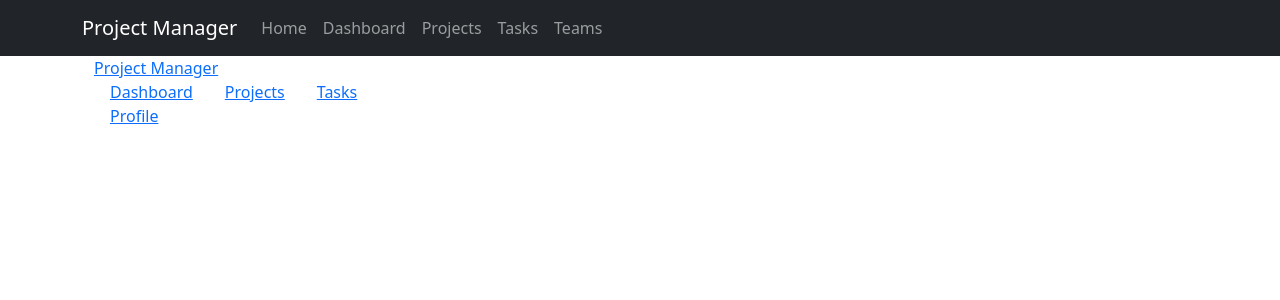
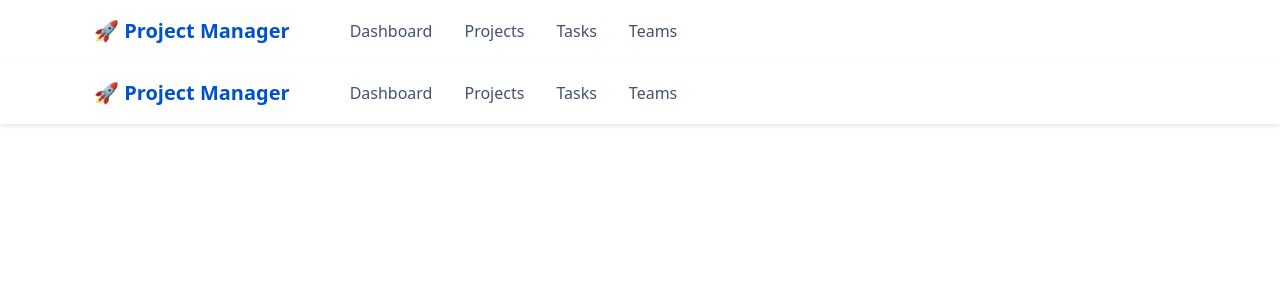
Before and after one commit to dxxlee/Project-Management-App, a React (Create React App) app in the folder frontend/: page /navigation in a window 1280 px wide. Shown: the top 300 px of the page. Built offline with nearby package versions, Linux system fonts and the light colour scheme; sample sign-in values are in the browser's storage.

Commit message:
changed navbar ui

```diff
--- a/frontend/package.json
+++ b/frontend/package.json
@@ -24,6 +24,7 @@
     "react-scripts": "^5.0.1",
     "react-toastify": "^11.0.3",
     "semver": "^7.7.1",
+    "styled-components": "^6.1.15",
     "svgo": "^3.3.2",
     "web-vitals": "^2.1.4"
   },
--- a/frontend/src/App.js
+++ b/frontend/src/App.js
@@ -12,7 +12,6 @@ import Register from './components/Auth/Register';
 import PrivateRoute from './components/PrivateRoute';
 import Navbar from './components/Navbar';
 import { AuthContext } from './context/AuthContext';
-import Navigation from './components/Navigation';
 
 const App = () => {
   const { user, isLoading } = React.useContext(AuthContext);
@@ -112,7 +111,7 @@ const App = () => {
                   element={
                     user ? (
                       <PrivateRoute>
-                        <Navigation />
+                        <Navbar />
                       </PrivateRoute>
                     ) : (
                       <Navigate to="/login" />
--- a/frontend/src/components/Navbar.js
+++ b/frontend/src/components/Navbar.js
@@ -1,45 +1,108 @@
 import React from 'react';
-import { Link } from 'react-router-dom';
+import { Link, useLocation } from 'react-router-dom';
 import {
   Navbar as BootstrapNavbar,
   Nav,
   Container,
 } from 'react-bootstrap';
+import styled from 'styled-components';
+
+// Styled Navbar component with custom styles
+const StyledNavbar = styled(BootstrapNavbar)`
+  box-shadow: 0 2px 4px rgba(0,0,0,0.1);
+  background-color: #fff !important;
+  padding: 8px 0;
+
+  .navbar-brand {
+    font-weight: 600;
+    color: #0052cc !important;
+    font-size: 1.25rem;
+    margin-right: 2rem;
+    padding: 8px 12px;
+
+    &:hover {
+      background-color: #f4f5f7;
+      border-radius: 3px;
+    }
+  }
+
+  .nav-link {
+    color: #42526e !important;
+    font-weight: 500;
+    padding: 8px 12px !important;
+    margin: 0 4px;
+    border-radius: 3px;
+    transition: all 0.2s;
+
+    &:hover {
+      color: #0052cc !important;
+      background-color: #f4f5f7;
+    }
+
+    &.active {
+      color: #0052cc !important;
+      background-color: #f4f5f7;
+    }
+  }
+
+  .navbar-toggler {
+    border-color: transparent;
+
+    &:focus {
+      box-shadow: none;
+    }
+  }
+`;
 
 const Navbar = () => {
+  const location = useLocation();
+
   return (
-    <BootstrapNavbar bg="dark" variant="dark" expand="lg">
-      <Container>
-        {/* Логотип или название приложения */}
+    <StyledNavbar expand="lg">
+      <Container fluid="lg">
+        {/* Navbar Brand */}
         <BootstrapNavbar.Brand as={Link} to="/">
-          Project Manager
+          <span role="img" aria-label="rocket">🚀</span> Project Manager
         </BootstrapNavbar.Brand>
 
-        {/* Кнопка для мобильного меню */}
+        {/* Navbar Toggle Button */}
         <BootstrapNavbar.Toggle aria-controls="basic-navbar-nav" />
 
-        {/* Основное содержимое навбара */}
+        {/* Navbar Links */}
         <BootstrapNavbar.Collapse id="basic-navbar-nav">
-          <Nav className="me-auto">
-            <Nav.Link as={Link} to="/">
-              Home
-            </Nav.Link>
-            <Nav.Link as={Link} to="/dashboard">
+          <Nav className="mr-auto">
+            <Nav.Link
+              as={Link}
+              to="/dashboard"
+              className={location.pathname === '/dashboard' ? 'active' : ''}
+            >
               Dashboard
             </Nav.Link>
-            <Nav.Link as={Link} to="/projects">
+            <Nav.Link
+              as={Link}
+              to="/projects"
+              className={location.pathname === '/projects' ? 'active' : ''}
+            >
               Projects
             </Nav.Link>
-            <Nav.Link as={Link} to="/tasks">
+            <Nav.Link
+              as={Link}
+              to="/tasks"
+              className={location.pathname === '/tasks' ? 'active' : ''}
+            >
               Tasks
             </Nav.Link>
-            <Nav.Link as={Link} to="/teams">
+            <Nav.Link
+              as={Link}
+              to="/teams"
+              className={location.pathname === '/teams' ? 'active' : ''}
+            >
               Teams
             </Nav.Link>
           </Nav>
         </BootstrapNavbar.Collapse>
       </Container>
-    </BootstrapNavbar>
+    </StyledNavbar>
   );
 };
 
--- a/frontend/src/components/Navigation.js
+++ /dev/null
@@ -1,66 +0,0 @@
-import React from 'react';
-import { Link, useLocation } from 'react-router-dom';
-
-const Navigation = () => {
-  const location = useLocation();
-
-  const isActive = (path) => {
-    return location.pathname === path;
-  };
-
-  return (
-    <nav className="bg-gray-800 text-white">
-      <div className="container mx-auto px-4">
-        <div className="flex items-center justify-between h-16">
-          <div className="flex items-center">
-            <Link to="/" className="text-xl font-bold">
-              Project Manager
-            </Link>
-            <div className="ml-10 flex items-baseline space-x-4">
-              <Link
-                to="/dashboard"
-                className={`px-3 py-2 rounded-md text-sm font-medium ${
-                  isActive('/dashboard')
-                    ? 'bg-gray-900 text-white'
-                    : 'text-gray-300 hover:bg-gray-700 hover:text-white'
-                }`}
-              >
-                Dashboard
-              </Link>
-              <Link
-                to="/projects"
-                className={`px-3 py-2 rounded-md text-sm font-medium ${
-                  isActive('/projects')
-                    ? 'bg-gray-900 text-white'
-                    : 'text-gray-300 hover:bg-gray-700 hover:text-white'
-                }`}
-              >
-                Projects
-              </Link>
-              <Link
-                to="/tasks"
-                className={`px-3 py-2 rounded-md text-sm font-medium ${
-                  isActive('/tasks')
-                    ? 'bg-gray-900 text-white'
-                    : 'text-gray-300 hover:bg-gray-700 hover:text-white'
-                }`}
-              >
-                Tasks
-              </Link>
-            </div>
-          </div>
-          <div>
-            <Link
-              to="/profile"
-              className="text-gray-300 hover:bg-gray-700 hover:text-white px-3 py-2 rounded-md text-sm font-medium"
-            >
-              Profile
-            </Link>
-          </div>
-        </div>
-      </div>
-    </nav>
-  );
-};
-
-export default Navigation;
```
Also changed, not shown: 1 other file (tests, documents, lock files or other folders).
